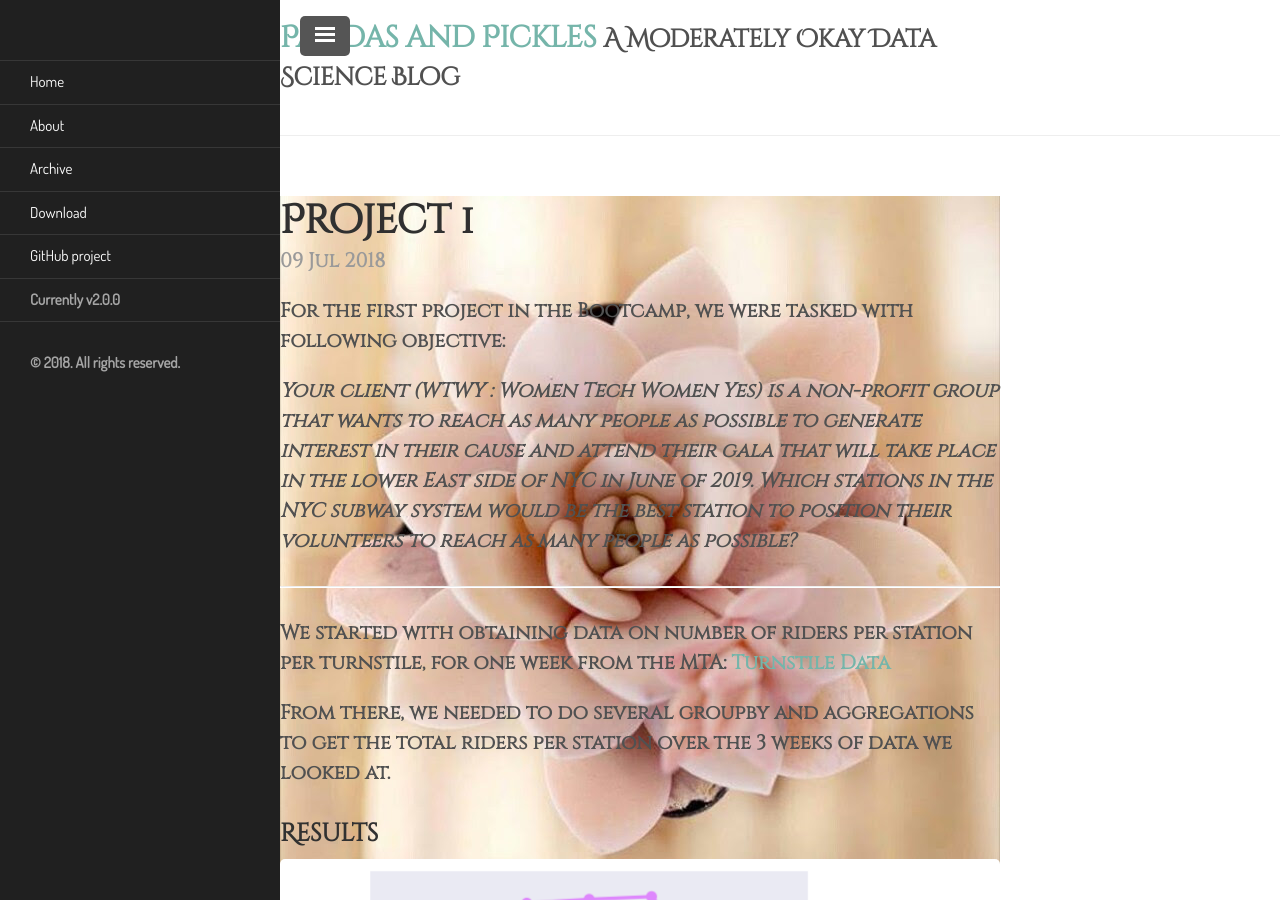
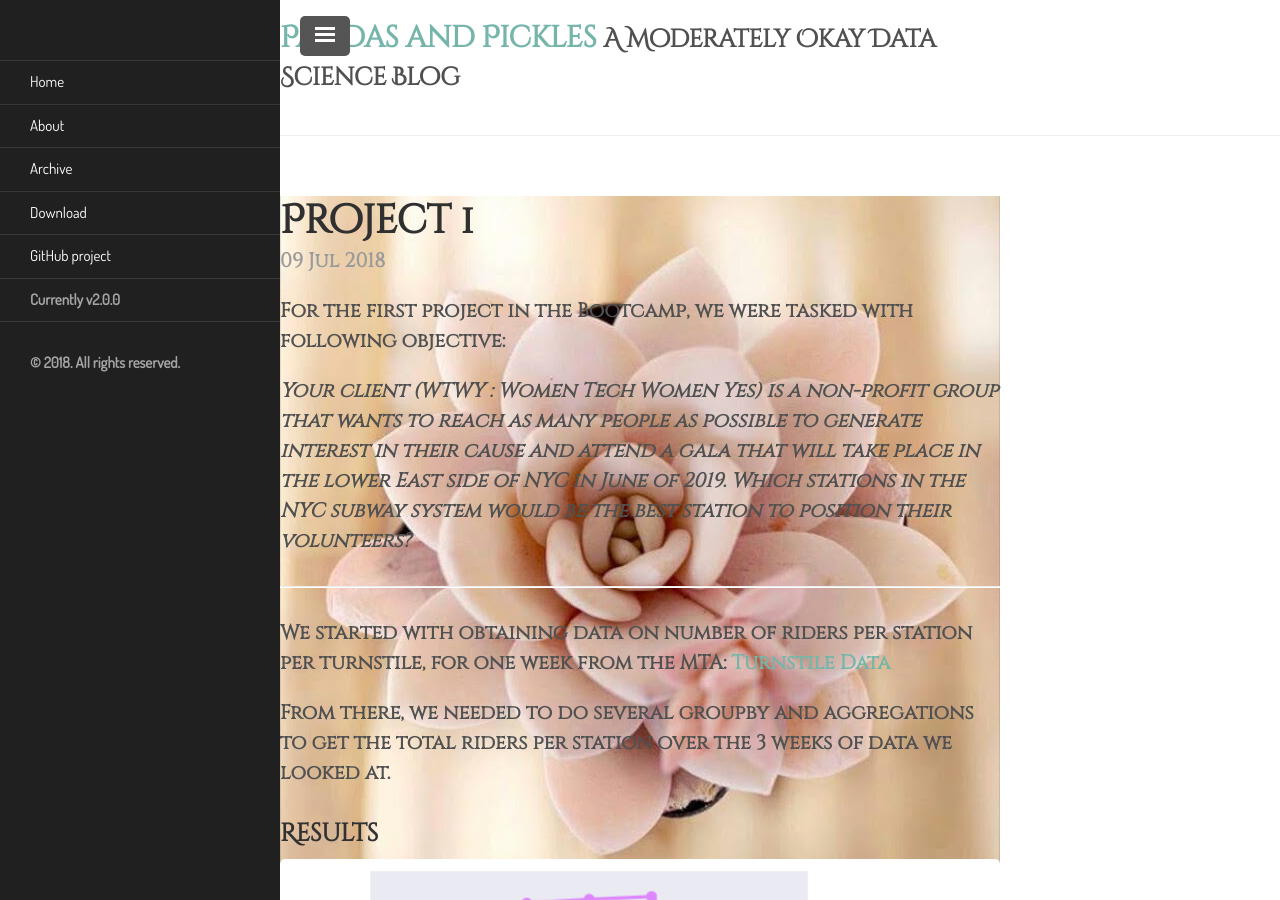
Before and after one commit to Cassini-4B/Cassini-4B.github.io, a Jekyll site: the page built from _posts/2018-07-09-Project-1.md, in a window 1280 px wide and 900 px high. Built offline with Jekyll 4.4.1, drawn with Linux system fonts in a browser that asks for light colours; some web fonts are replaced.

Commit message:
Edited post1

```diff
--- a/_posts/2018-07-09-Project-1.md
+++ b/_posts/2018-07-09-Project-1.md
@@ -6,7 +6,7 @@ featured-img: /pics/about.jpg
 
 For the first project in the Bootcamp, we were tasked with following objective:
 
- _Your client (WTWY : Women Tech Women Yes) is a non-profit group that wants to reach as many people as possible to generate interest in their cause and attend their gala that will take place in the lower East side of NYC in June of 2019.  Which stations in the NYC subway system would be the best station to position their volunteers to reach as many people as possible?_
+ _Your client (WTWY : Women Tech Women Yes) is a non-profit group that wants to reach as many people as possible to generate interest in their cause and attend a gala that will take place in the lower East side of NYC in June of 2019.  Which stations in the NYC subway system would be the best station to position their volunteers?_
 
 -----
 
```
